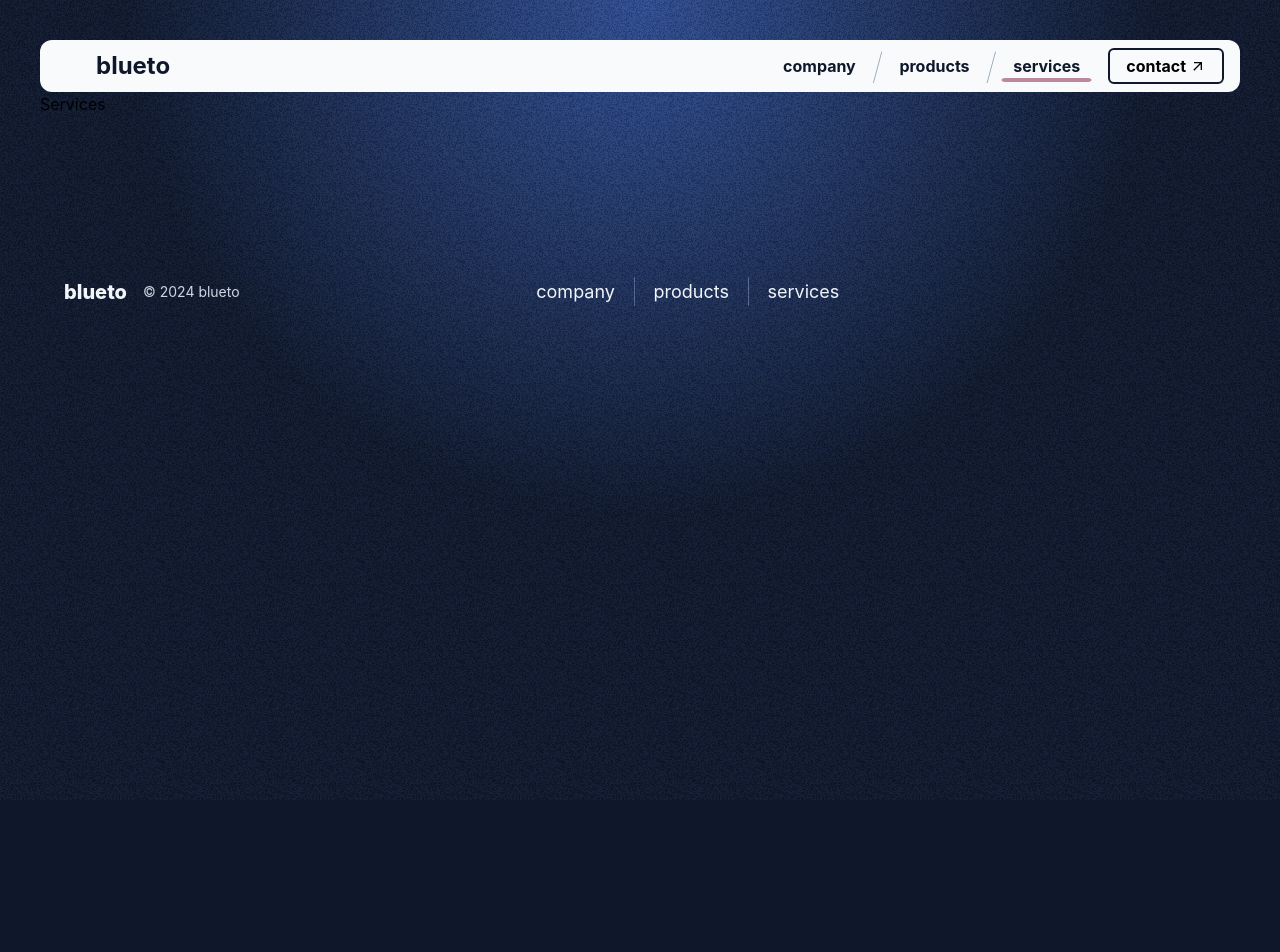
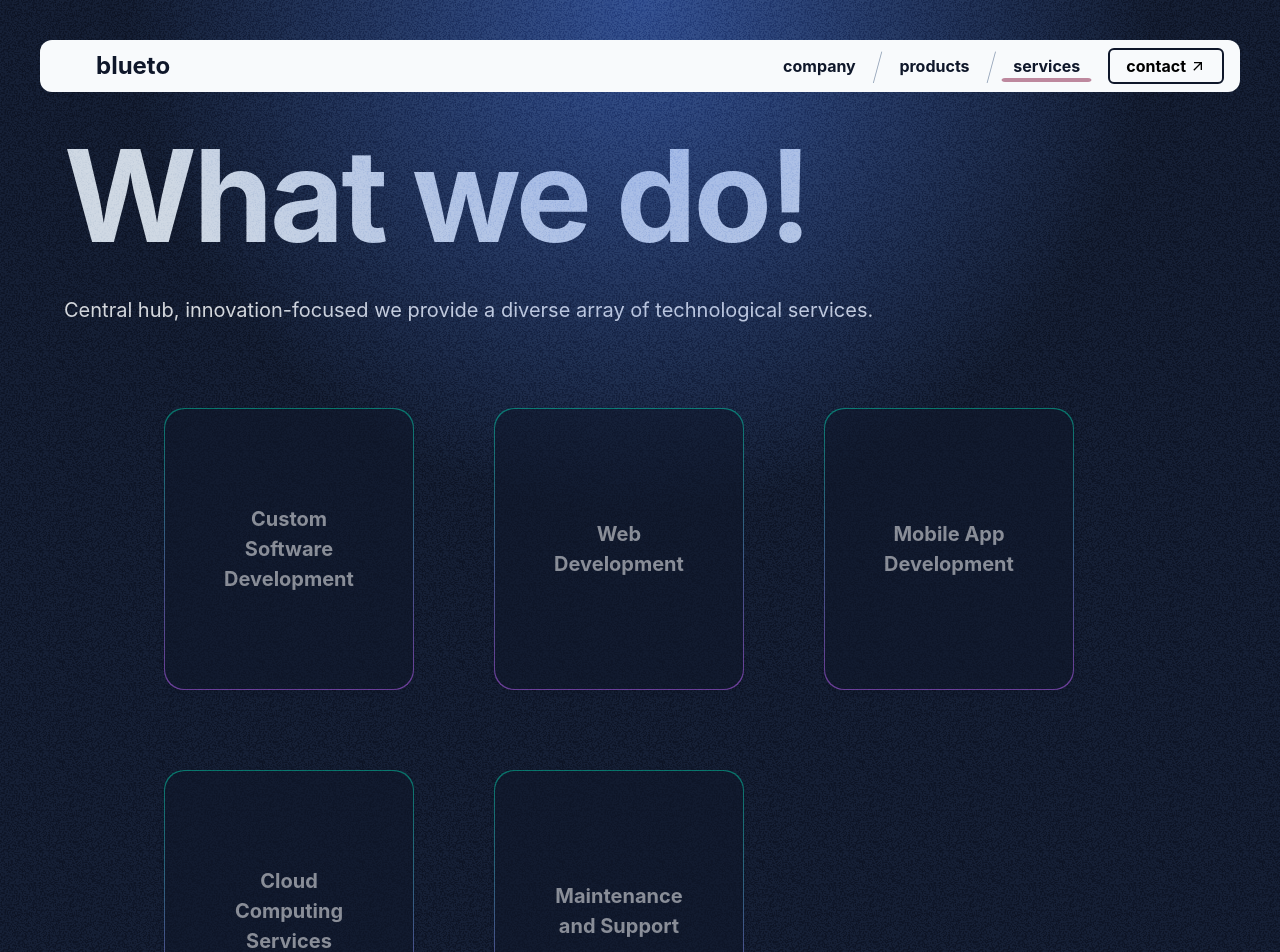
Before and after one commit to ShobiyaL/blueto, a React (Create React App) app: page /services in a window 1280 px wide. Shown: the top 952 px of the page. Before the commit the page ends 800 px from the top, so only its background shows below. Built offline with nearby package versions, Linux system fonts and the light colour scheme; some icons are missing.

Commit message:
services

```diff
--- a/package.json
+++ b/package.json
@@ -19,6 +19,7 @@
     "react-icons": "^4.12.0",
     "react-router-dom": "^6.21.3",
     "react-scripts": "5.0.1",
+    "react-tilt": "^1.0.2",
     "three": "^0.158.0",
     "web-vitals": "^2.1.4"
   },
--- a/src/components/ProductsList.jsx
+++ b/src/components/ProductsList.jsx
@@ -9,7 +9,7 @@ const ProductsList = ({ products }) => {
   const lastMousePos = useRef({ x: 0, y: 0 });
   const [currentItem, setCurrentItem] = useState(null);
   const [hovering, setHovering] = useState(false);
-
+  console.log(products[2].description.length);
   useEffect(() => {
     // Animate list-items in with a stagger
     let ctx = gsap.context(() => {
@@ -89,7 +89,7 @@ const ProductsList = ({ products }) => {
     setCurrentItem(null);
   };
   return (
-    <div ref={component} className=''>
+    <div ref={component} className='min-h-screen'>
       <ul
         className='grid border-y border-y-slate-50/25'
         onMouseLeave={handleMouseLeave}
@@ -100,22 +100,22 @@ const ProductsList = ({ products }) => {
             className='list-item opacity-100 z-20 '
             onMouseEnter={() => handleMouseEnter(index)}
           >
-            <div className='flex flex-col justify-between  border-t border-t-slate-50/25 py-10  text-slate-200 md:flex-row '>
+            <div className='flex flex-col justify-between -z-10 border-t border-t-slate-50/25 py-10  text-slate-200 md:flex-row '>
               <div className='flex flex-col'>
                 <span className='text-2xl font-bold'>{product.title}</span>
-                <div className='flex flex-col md:flex-row gap-2 '>
-                  <div className=' prose prose-lg prose-stone font-bold mt-5   '>
-                    {product.description
+                <div className='flex flex-col md:flex-row gap-10 '>
+                  <div className=' prose prose-lg prose-stone  mt-5   '>
+                    {product.description.length > 0
                       ? product.description
                       : 'We are excited as you are. We will launch this soon..'}
                   </div>
-                  {/* <div>
+                  <div>
                     <img
                       src={product.image}
                       alt={product.title}
                       className='w-[470px] h-64 rounded-md'
                     />
-                  </div> */}
+                  </div>
                 </div>
               </div>
               <span className='ml-auto flex items-center gap-2 text-xl  font-medium md:mr-10 cursor-pointer z-20'>
--- a/src/index.css
+++ b/src/index.css
@@ -10,9 +10,14 @@
     hsla(222, 0%, 0%, 0) 100%
   );
 }
+.green-pink-gradient {
+  background: '#00cea8';
+  background: linear-gradient(90.13deg, #00cea8 1.9%, #bf61ff 97.5%);
+  background: -webkit-linear-gradient(-90.13deg, #00cea8 1.9%, #bf61ff 97.5%);
+}
 body {
   margin: 0;
-
+  overflow-x: hidden;
   font-family: -apple-system, BlinkMacSystemFont, 'Segoe UI', 'Roboto', 'Oxygen',
     'Ubuntu', 'Cantarell', 'Fira Sans', 'Droid Sans', 'Helvetica Neue',
     sans-serif;
--- a/src/pages/Services.jsx
+++ b/src/pages/Services.jsx
@@ -1,7 +1,75 @@
-import React from 'react';
+import React, { useEffect, useRef } from 'react';
+import Bounded from '../components/Bounded';
+import Heading from '../components/Heading';
+import { Tilt } from 'react-tilt';
+import gsap from 'gsap';
 
+const ServiceCard = ({ title, component }) => {
+  useEffect(() => {
+    let ctx = gsap.context(() => {
+      const tl = gsap.timeline(); //{ duration: 2, x: 100, opacity: 0.5 }
+      tl.to('.service-card', { x: 100, duration: 2, opacity: 0.5 });
+    }, component);
+    return () => ctx.revert();
+  }, [component]);
+  return (
+    <Tilt className='xs:w-[250px] w-[250px]'>
+      <div className='w-full green-pink-gradient p-[1px] rounded-[20px] shadow-md service-card'>
+        <div
+          className='bg-slate-900 rounded-[20px] py-5 px-12 min-h-[280px] flex justify-evenly
+          items-center flex-col '
+        >
+          <h3 className='text-white text-[20px] font-bold text-center'>
+            {title}
+          </h3>
+        </div>
+      </div>
+    </Tilt>
+  );
+};
 const Services = () => {
-  return <div>Services</div>;
+  const component = useRef(null);
+  const services = [
+    {
+      title: 'Custom Software Development',
+    },
+    {
+      title: 'Web Development',
+    },
+    {
+      title: 'Mobile App Development',
+    },
+    {
+      title: 'Cloud Computing Services',
+    },
+
+    {
+      title: 'Maintenance and Support',
+    },
+  ];
+
+  return (
+    <Bounded as='section'>
+      <Heading size='xl' className='mb-8'>
+        What we do!
+      </Heading>
+      <div className='prose prose-xl prose-invert mb-10'>
+        <p>
+          {' '}
+          Central hub, innovation-focused we provide a diverse array of
+          technological services.
+        </p>
+      </div>
+      <div className='mt-20 flex flex-wrap gap-20 '>
+        {services.map((services, index) => (
+          <ServiceCard key={index} {...services} ref={component} />
+        ))}
+        <div className='ml-20 flex items-end justify-end prose prose-xl prose-stone z-20'>
+          <p>& more..</p>
+        </div>
+      </div>
+    </Bounded>
+  );
 };
 
 export default Services;
--- a/src/utils/data.js
+++ b/src/utils/data.js
@@ -1,23 +1,23 @@
 import blog from '../images/blog-hosting-sites.jpg';
-import dashboard from '../images/Screenshot 2024-01-29 at 12.40.08 AM.png';
+import dashboard from '../images/dashboard.png';
 import reviewapp from '../images/appfollow.jpg';
 
 export const products = [
   {
     title: 'Blogging Application',
     description:
-      'Whether writing personal reflections, sharing expertise, or fostering discussions, the blogging app provides a dynamic space for individuals to connect and inspire through the art of storytelling.',
+      'A versatile blogging app that empowers users to effortlessly create, manage, and share their thoughts through customizable and visually engaging blog posts. With intuitive features for seamless content creation, collaboration, and audience interaction, the app offers a user-friendly platform for bloggers to express themselves, build a community, and explore diverse perspectives. Whether writing personal reflections, sharing expertise, or fostering discussions, the blogging app provides a dynamic space for individuals to connect and inspire through the art of storytelling.',
     image: blog,
   },
   {
     title: 'Monitoring Dashboard',
     description:
-      'A comprehensive monitoring dashboard that provides real-time insights and visualizations, enabling users to monitor key metrics, track system performance, and make informed decisions',
+      'A comprehensive monitoring dashboard that provides real-time insights and visualizations, enabling users to monitor key metrics, track system performance, and make informed decisions. With customizable widgets and intuitive data representation, the dashboard offers a centralized hub for overseeing diverse aspects of operations, from server health and application performance to user engagement. Streamlining the monitoring process, it empowers users to identify trends, detect anomalies, and proactively address issues, ensuring optimal functionality and performance across the monitored systems.',
     image: dashboard,
   },
   {
     title: 'ReviewApplication',
-    // description: ' ',
+    description: '',
     image: reviewapp,
   },
 ];
```
Also changed, not shown: src/images/dashboard.png (renamed from src/images/Screenshot 2024-01-29 at 12.40.08 AM.png), 1 other file (tests, documents, lock files or other folders).
